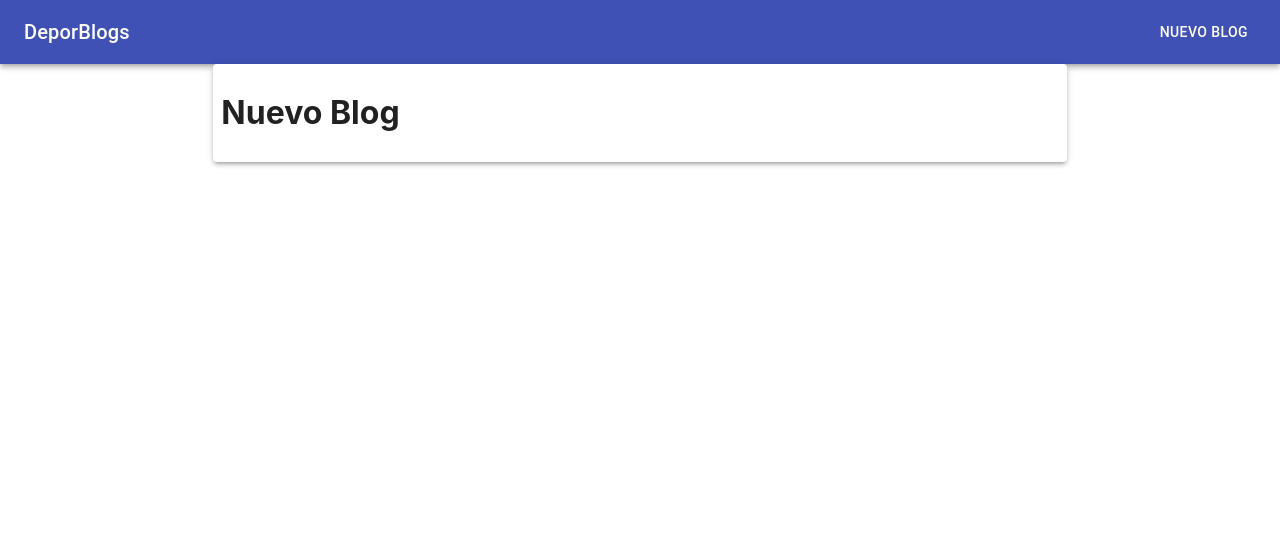
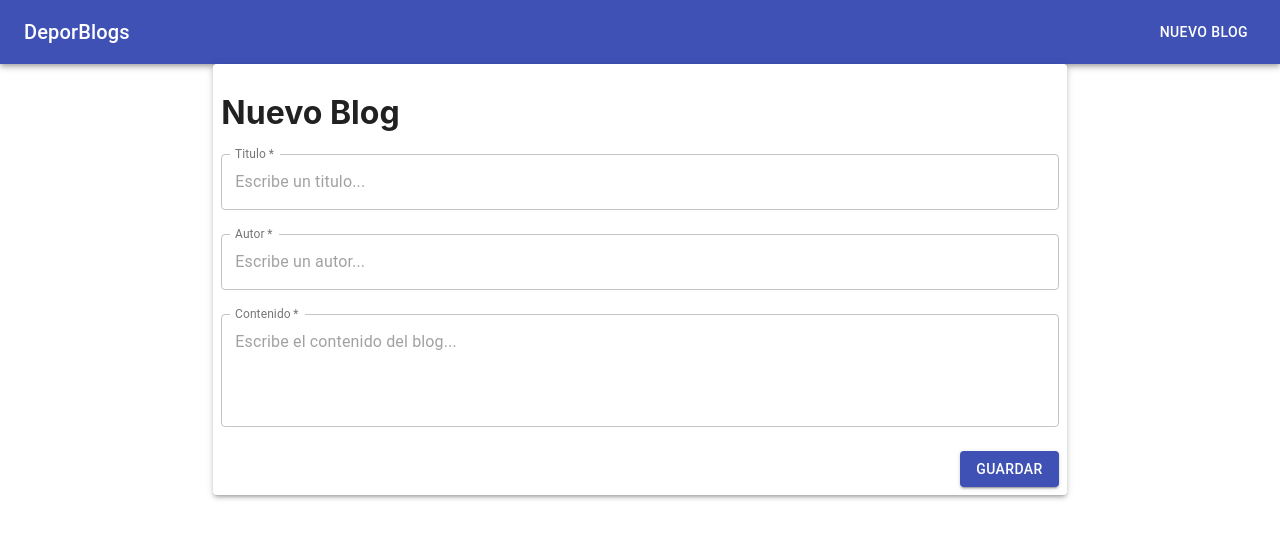
Before and after one commit to luizhdz/deporblogs, a React (Create React App) app: page /blog in a window 1280 px wide. Shown: the top 538 px of the page. Built offline with nearby package versions, Linux system fonts and the light colour scheme.

Commit message:
add view Blog Form

```diff
--- a/src/components/views/blog/index.js
+++ b/src/components/views/blog/index.js
@@ -1,9 +1,87 @@
-import React from 'react'
+import React, { useEffect, useState } from "react";
+import TextField from "@material-ui/core/TextField";
+import { Grid } from "@material-ui/core";
+import Button from "@material-ui/core/Button";
+import { getById, submitBlog } from "../../services/blog";
+import { useParams } from "react-router-dom";
 
 export default function BlogView() {
+  const [blog, setBlog] = useState({
+    _id: null,
+    title: "",
+    autor: "",
+    content: "",
+  });
+
+  const { id: blogId } = useParams();
+
+  useEffect(() => {
+    if (blogId) {
+      getById(blogId).then((response) => setBlog(response));
+    }
+  }, [blogId]);
+
+  const handleChange = (e) => {
+    const { name, value } = e.target;
+    setBlog({ ...blog, [name]: value });
+  };
+
   return (
     <div>
       <h1>Nuevo Blog</h1>
+      <form onSubmit={(e) => submitBlog(e)}>
+        {blog._id && <input style={{ display: "none" }} name="id" defaultValue={blog._id} ></input>}
+        <Grid container direction="column" spacing={3}>
+          <Grid item>
+            <TextField
+              onChange={(e) => handleChange(e)}
+              required
+              label="Titulo"
+              placeholder="Escribe un titulo..."
+              name="title"
+              variant="outlined"
+              size="medium"
+              fullWidth
+              value={blog.title}
+              InputLabelProps={{ shrink: true }}
+            />
+          </Grid>
+          <Grid item>
+            <TextField
+              onChange={(e) => handleChange(e)}
+              required
+              label="Autor"
+              placeholder="Escribe un autor..."
+              name="autor"
+              variant="outlined"
+              size="medium"
+              fullWidth
+              value={blog.autor}
+              InputLabelProps={{ shrink: true }}
+            />
+          </Grid>
+          <Grid item>
+            <TextField
+              onChange={(e) => handleChange(e)}
+              required
+              label="Contenido"
+              placeholder="Escribe el contenido del blog..."
+              name="content"
+              multiline
+              rows={4}
+              variant="outlined"
+              fullWidth
+              value={blog.content}
+              InputLabelProps={{ shrink: true }}
+            />
+          </Grid>
+          <Grid item container justify="flex-end">
+            <Button type="submit" color="primary" variant="contained">
+              Guardar
+            </Button>
+          </Grid>
+        </Grid>
+      </form>
     </div>
-  )
+  );
 }
```
